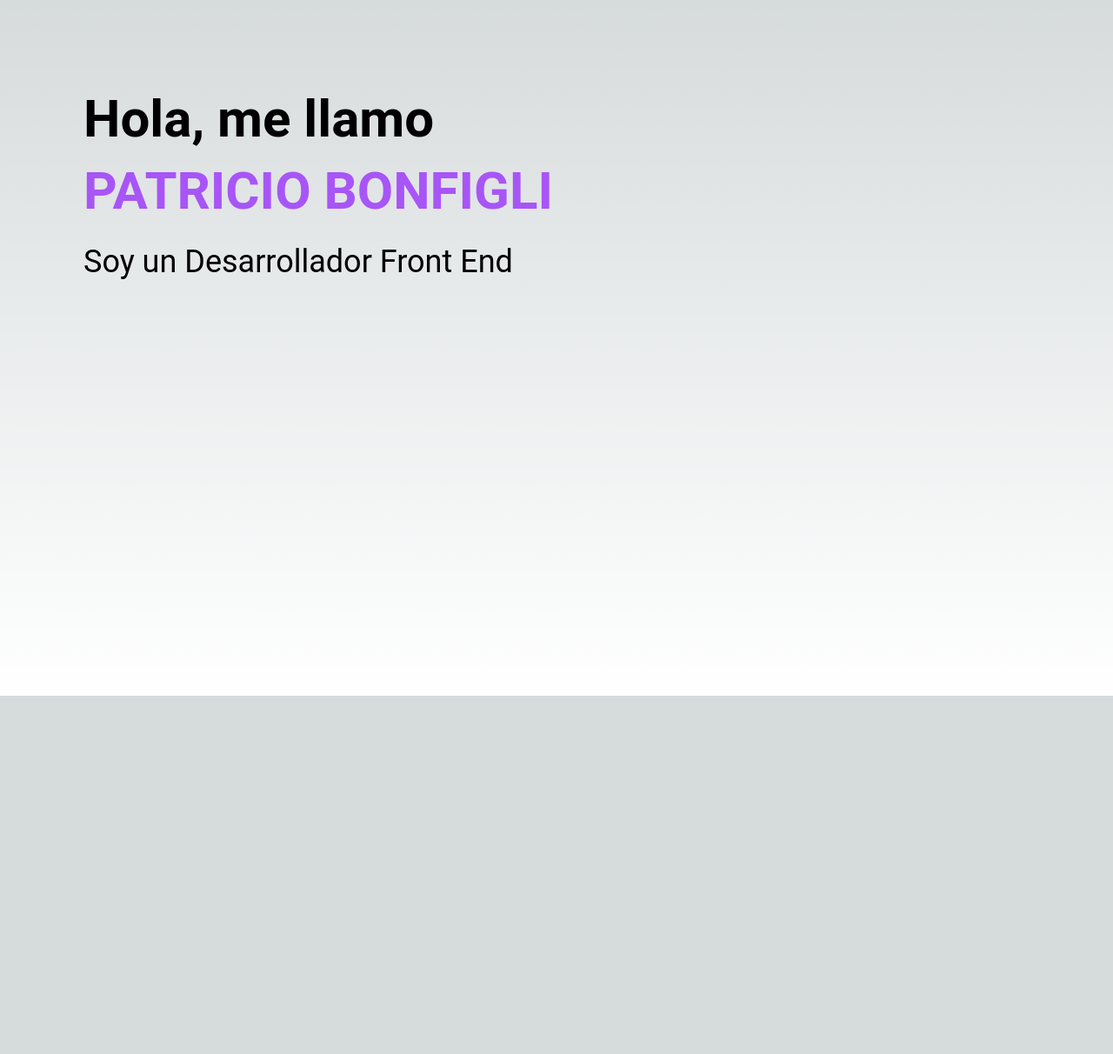
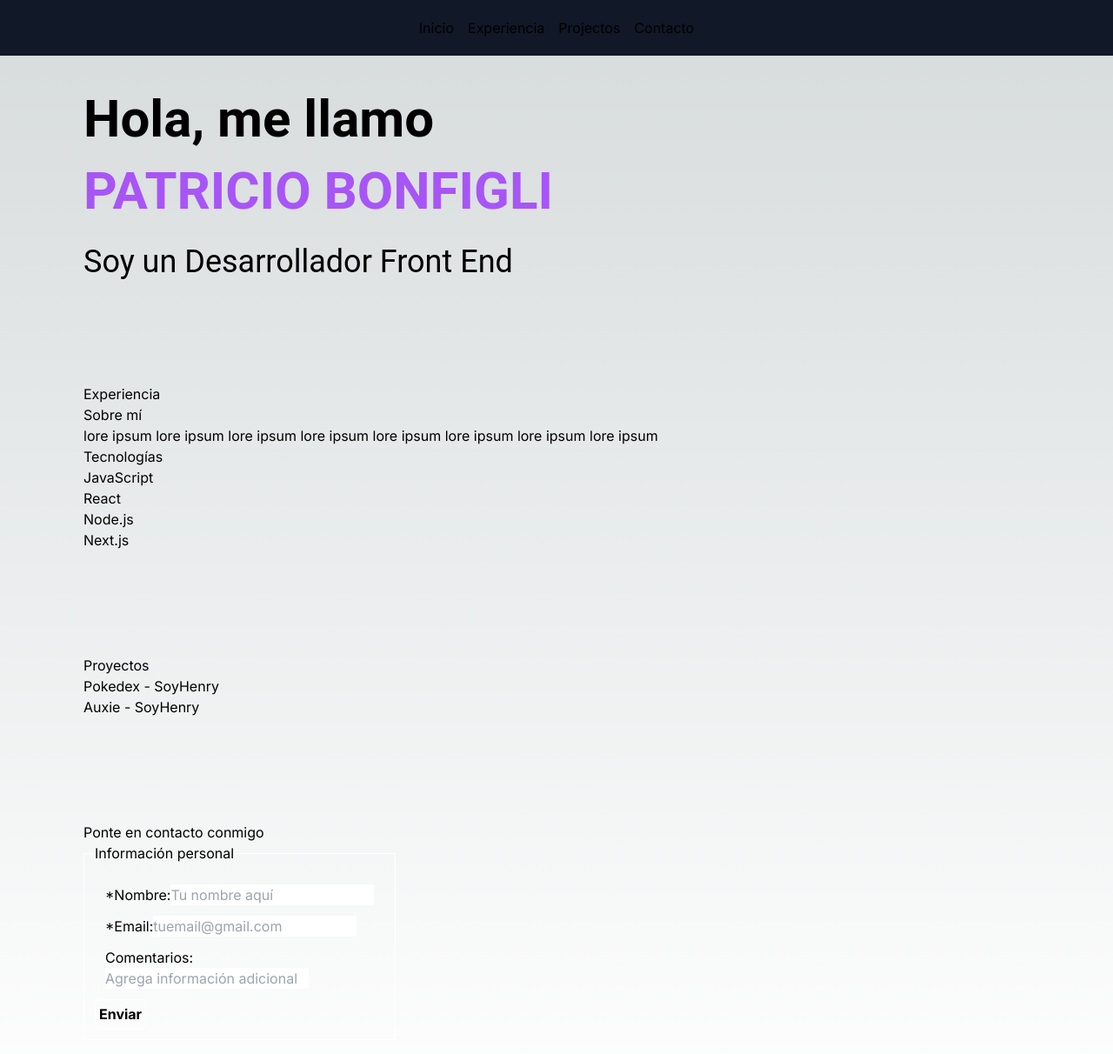
Before and after one commit to BonPato98/Portfolio, a Next.js app: page / in a window 1280 px wide. Shown: the top 1212 px of the page at 87% size. Before the commit the page ends 800 px from the top, so only its background shows below. Built offline with nearby package versions, Linux system fonts and the light colour scheme.

Commit message:
feat(home) added semantic html and content

```diff
--- a/src/app/page.tsx
+++ b/src/app/page.tsx
@@ -2,11 +2,84 @@
 
 export default function Home() {
   return (
-    <main className="flex min-h-screen flex-col items-start justify-between p-24">
-      <div className="flex z-10 max-w-5xl w-auto items-start justify-around gap-5 font-roboto text-base flex-col">
-        <h1 className="text-6xl font-bold leading-snug">Hola, me llamo <br /> <p className="text-purple-500">PATRICIO BONFIGLI</p></h1>
-        <h2 className="text-4xl">Soy un Desarrollador Front End</h2>
-      </div>
+    <>
+    <header className="relative">
+    <nav className="fixed top-0 left-0 right-0 flex justify-center items-center bg-gray-900 h-16">
+      <a href="#start" className="mx-2">Inicio</a>
+      <a href="#experience" className="mx-2">Experiencia</a>
+      <a href="#proyects" className="mx-2">Projectos</a>
+      <a href="#contact" className="mx-2">Contacto</a>
+    </nav>
+    </header>
+    <main className="flex min-h-screen flex-col items-start justify-between p-24" id="start">
+      <section>
+      <article className="flex z-10 max-w-5xl w-auto items-start justify-around gap-5 font-roboto text-base flex-col">
+        <h1 className="text-6xl font-bold leading-snug">Hola, me llamo <br /> <span className="text-purple-500">PATRICIO BONFIGLI</span></h1>
+        <p className="text-4xl">Soy un Desarrollador Front End</p>
+      </article>
+      </section>
+      <br />
+      <br />
+      <br />
+      <br />
+      <br />
+      <section id="experience">
+        <h2>Experiencia</h2>
+        <article>
+          <header>Sobre mí</header>
+          <p>lore ipsum lore ipsum lore ipsum lore ipsum lore ipsum lore ipsum lore ipsum lore ipsum</p>
+        </article>
+        <aside>
+          <p>Tecnologías</p>
+          <ul>
+            <li>JavaScript</li>
+            <li>React</li>
+            <li>Node.js</li>
+            <li>Next.js</li>
+          </ul>
+        </aside>
+      </section>
+      <br />
+      <br />
+      <br />
+      <br />
+      <br />
+      <section id="proyects">
+        <h2>Proyectos</h2>
+        <article>
+          <header>Pokedex - SoyHenry</header>
+        </article>
+        <article>
+          <header>Auxie - SoyHenry</header>
+        </article>
+      </section>
+      <br />
+      <br />
+      <br />
+      <br />
+      <br />
+      <section id="contact">
+        <h2>Ponte en contacto conmigo</h2>
+        <form>
+          <fieldset className="border border-white border-solid p-3">
+            <legend>Información personal</legend>
+            <label className="block m-3">
+              *Nombre:
+              <input className="text-black" type="text" id="name" name="name" placeholder="Tu nombre aquí" required/>
+            </label>
+            <label className="block m-3">
+              *Email:
+              <input className="text-black" type="email" id="email" name="email" placeholder="tuemail@gmail.com" required/>
+            </label>
+            <label className="block m-3">
+              Comentarios: <br />
+              <input className="text-black" type="text" id="comments" name="comments" placeholder="Agrega información adicional"/>
+            </label>
+            <button className="flex border border-white border-solid rounded font-bold hover:border-purple-500 p-1 hover:text-purple-500 hover:bg-white" type="submit">Enviar</button>
+          </fieldset>
+        </form>
+      </section>
     </main>
+    </>
   )
 }
```
